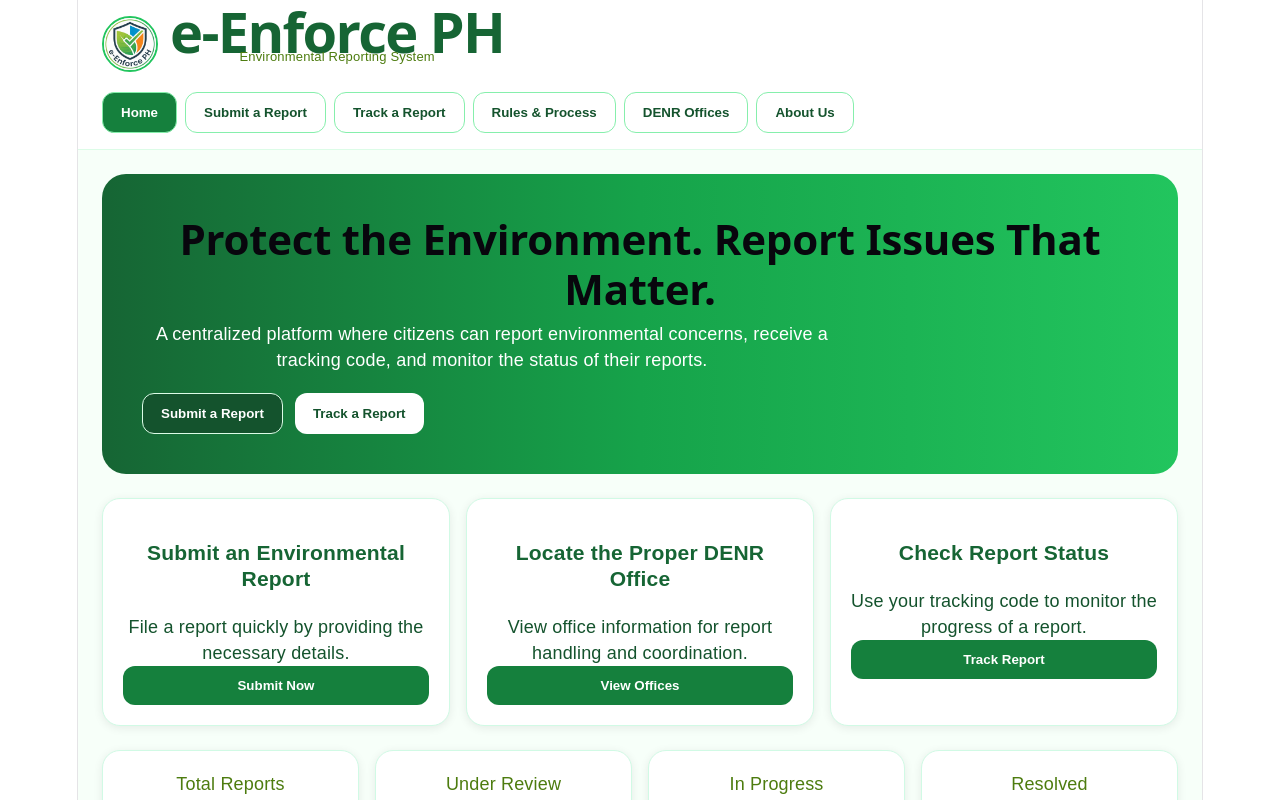
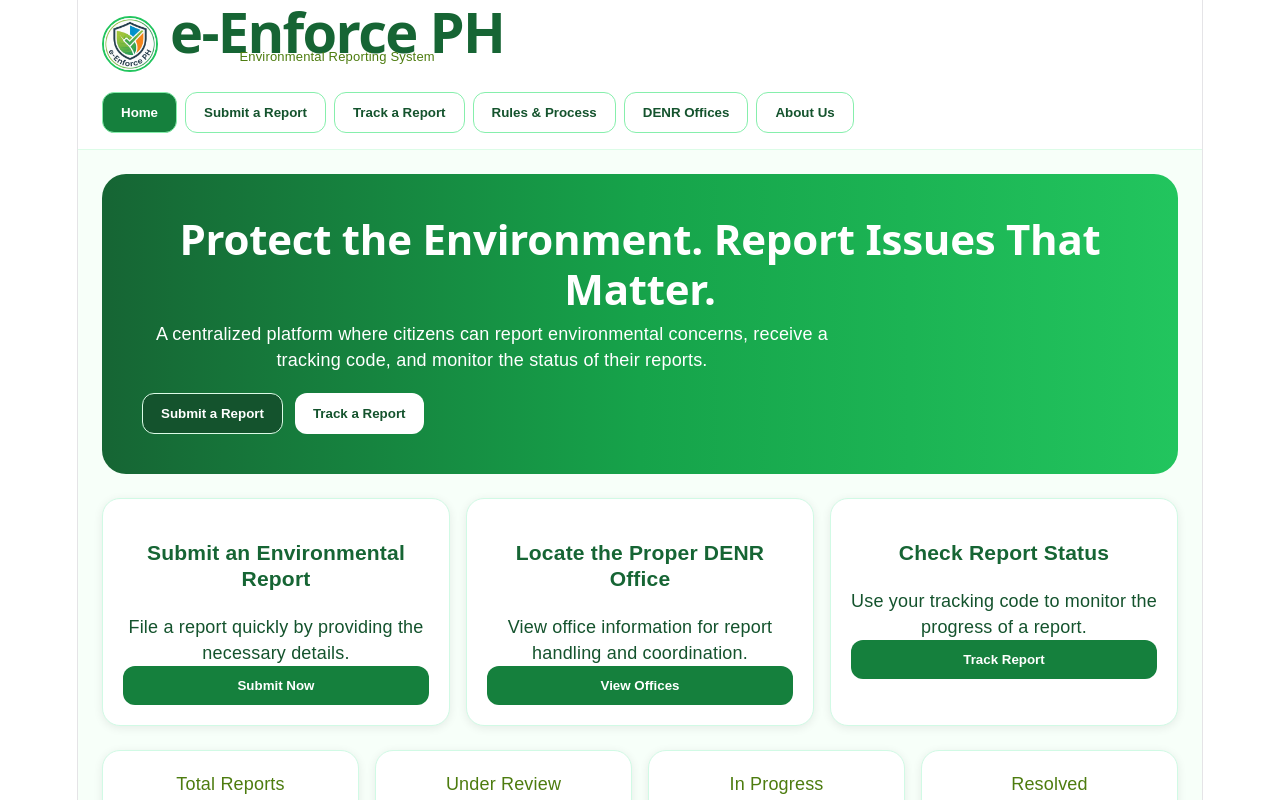
Before and after one commit to kyojin03/e-enforce-ph, a React (Vite) app: page / in a window 1280 px wide. Shown: the top 800 px of the page. Built offline with nearby package versions, Linux system fonts and the light colour scheme.

Commit message:
update hero title and styling

```diff
--- a/src/App.jsx
+++ b/src/App.jsx
@@ -341,7 +341,7 @@ export default function App() {
                 padding: "40px",
               }}
             >
-              <h2 style={{ fontSize: "42px", marginTop: 0, fontWeight: "bold" }}>
+              <h2 style={{ fontSize: "42px", marginTop: 0, fontWeight: "bold", color: "#ffffff" }}>
                 Protect the Environment. Report Issues That Matter.
               </h2>
               <p style={{ maxWidth: "700px", fontSize: "18px" }}>
```
